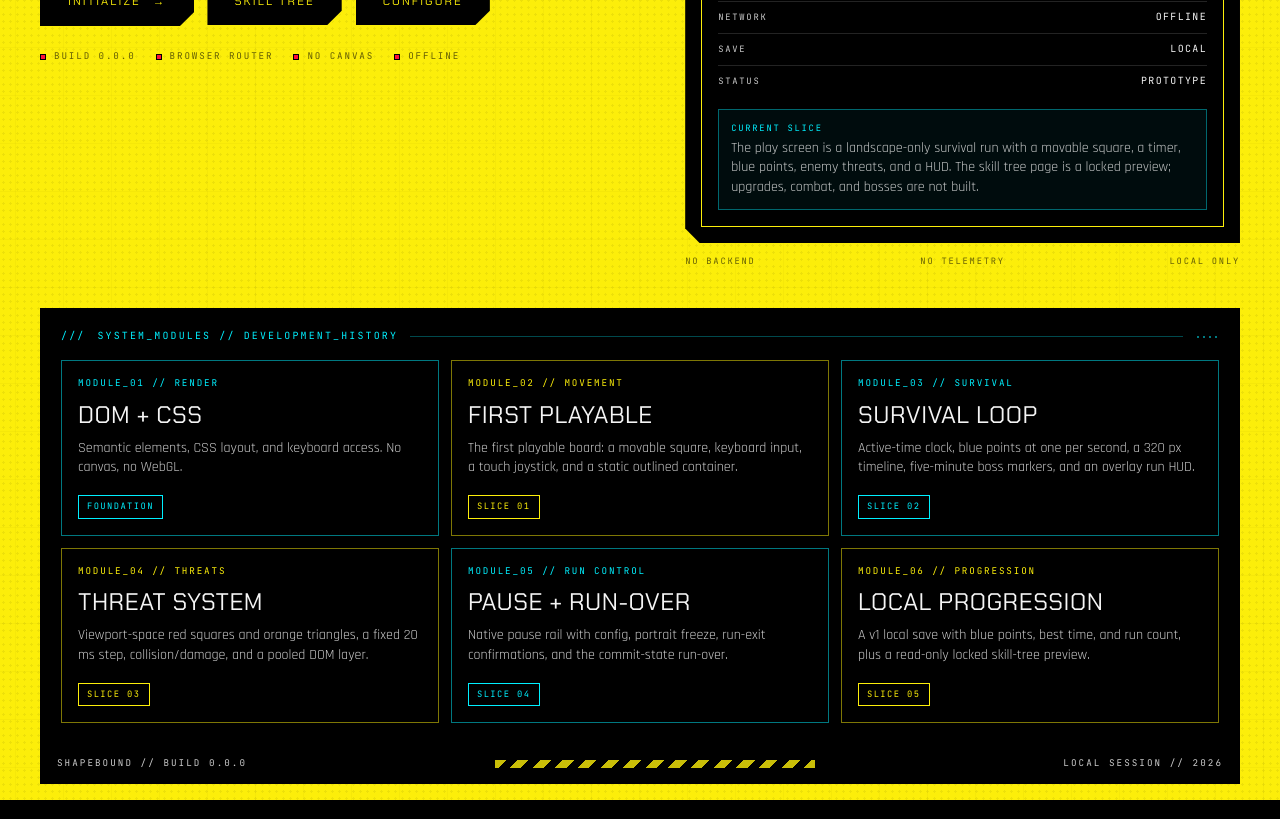
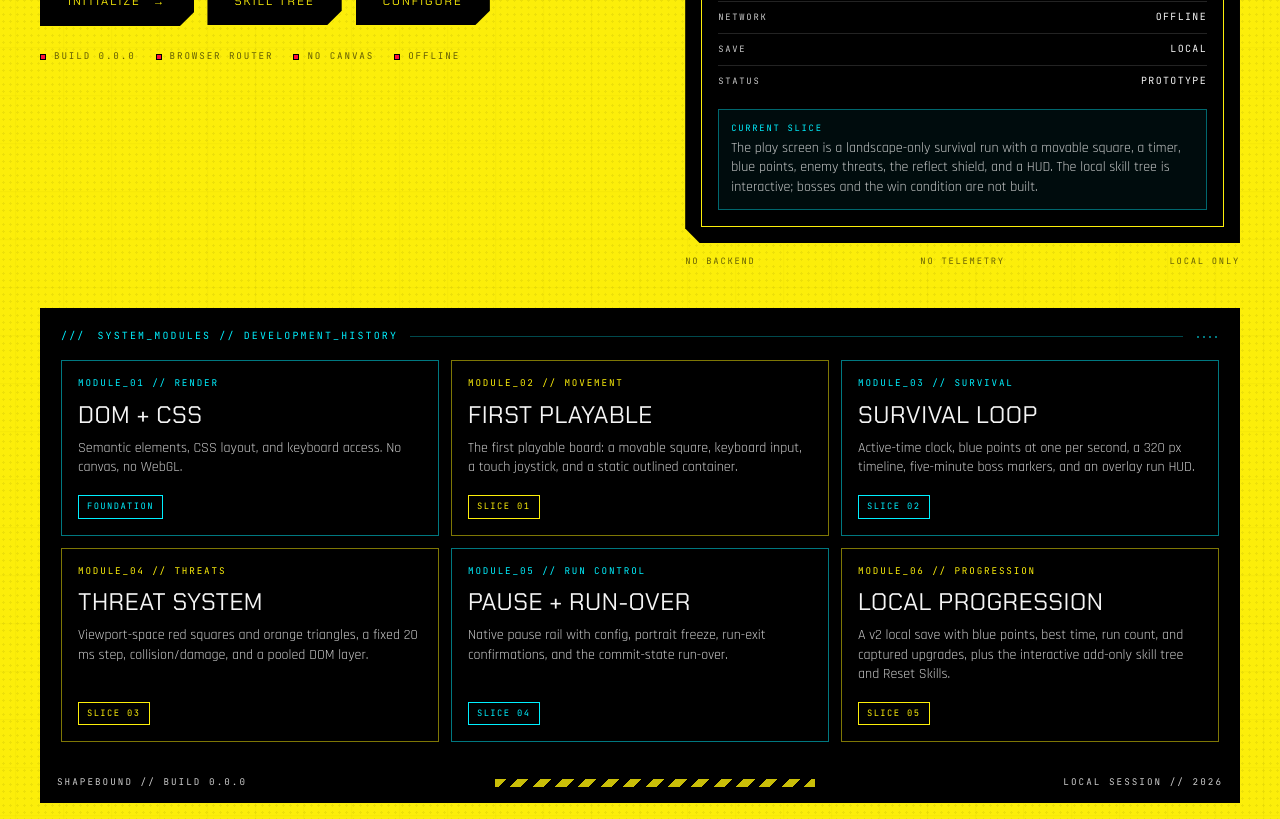
Before and after one commit to itshinmo/react-shapebound, a React (Vite) app: page / in a window 1280 px wide. Shown: the part 640-1459 px from the top of the page. Built offline with nearby package versions, Linux system fonts and the light colour scheme.

Commit message:
docs(title): update the current build summary
Describe the reflect shield, interactive skill tree, v2 save, and Reset Skills instead of the old locked-preview slice.

```diff
--- a/src/features/title/title-screen.tsx
+++ b/src/features/title/title-screen.tsx
@@ -116,8 +116,8 @@ export function TitleScreen() {
                   </p>
                   <p className="mt-1 font-body text-sm leading-snug text-ink/80">
                     The play screen is a landscape-only survival run with a movable square, a timer,
-                    blue points, enemy threats, and a HUD. The skill tree page is a locked preview;
-                    upgrades, combat, and bosses are not built.
+                    blue points, enemy threats, the reflect shield, and a HUD. The local skill tree
+                    is interactive; bosses and the win condition are not built.
                   </p>
                 </div>
               </div>
@@ -231,8 +231,8 @@ export function TitleScreen() {
                 LOCAL PROGRESSION
               </h2>
               <p className="mt-2 font-body text-sm leading-snug text-muted">
-                A v1 local save with blue points, best time, and run count, plus a read-only locked
-                skill-tree preview.
+                A v2 local save with blue points, best time, run count, and captured upgrades, plus
+                the interactive add-only skill tree and Reset Skills.
               </p>
               <div className="mt-auto pt-4">
                 <span className="inline-block border border-acid px-2 py-1 font-mono text-[0.55rem] tracking-[0.16em] text-acid uppercase">
```
